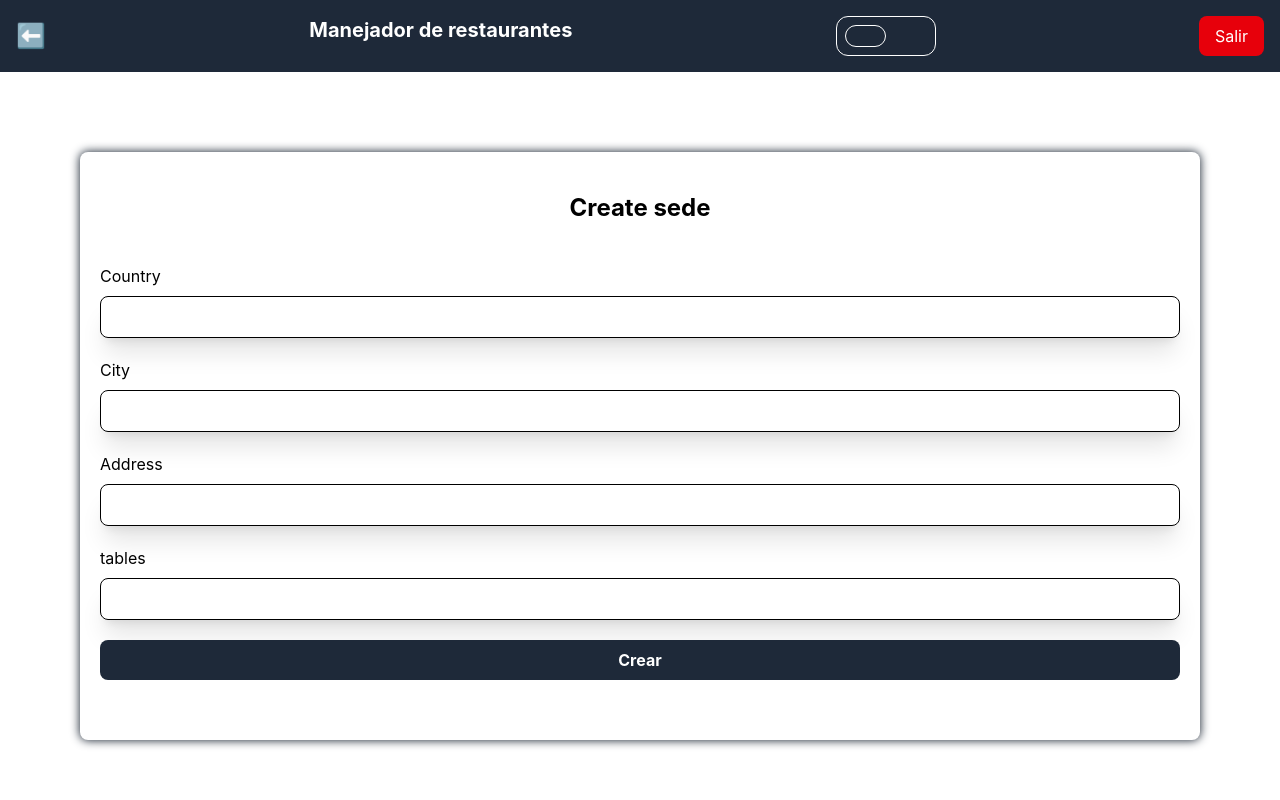
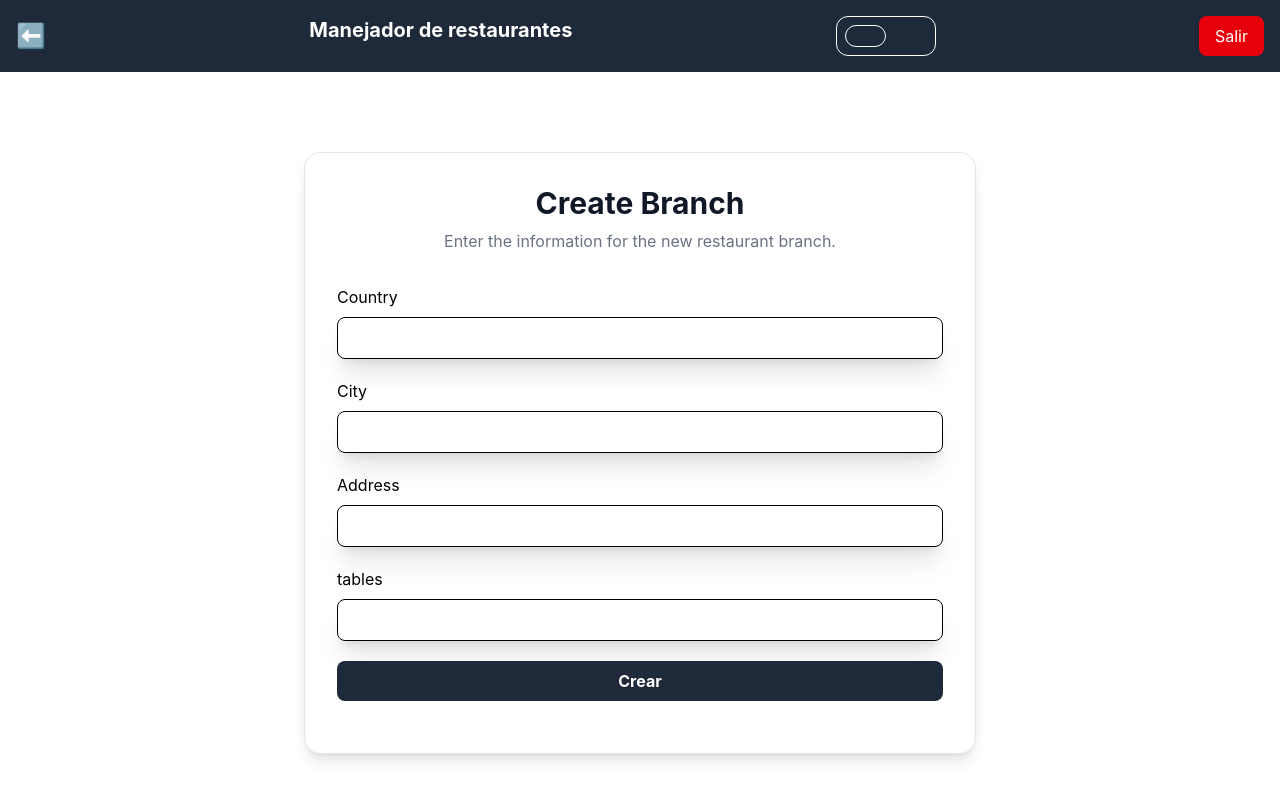
Before and after one commit to and1ru/restaurante-front, a React (Vite) app: page /private/create-sede in a window 1280 px wide. Shown: the top 800 px of the page. Built offline with nearby package versions, Linux system fonts and the light colour scheme.

Commit message:
se mejoro el estilo de create sede

```diff
--- a/src/page/create-sede-page.tsx
+++ b/src/page/create-sede-page.tsx
@@ -3,11 +3,18 @@ import { SectionComponent } from "../components/section-component";
 
 export const CreateSedePage = () => {
   return (
-    <>
-      <SectionComponent>
-        <h1 className="text-2xl text-center font-bold mb-10">Create sede</h1>
-        <CreateSedeFormComponent/>
-      </SectionComponent>
-    </>
+      <div className="mx-auto max-w-2xl rounded-2xl border border-gray-200 bg-white p-8 shadow-lg">
+        <h1 className="text-center text-3xl font-bold text-gray-900">
+          Create Branch
+        </h1>
+
+        <p className="mt-2 text-center text-gray-500">
+          Enter the information for the new restaurant branch.
+        </p>
+
+        <div className="mt-8">
+          <CreateSedeFormComponent />
+        </div>
+      </div>
   );
 };
```
